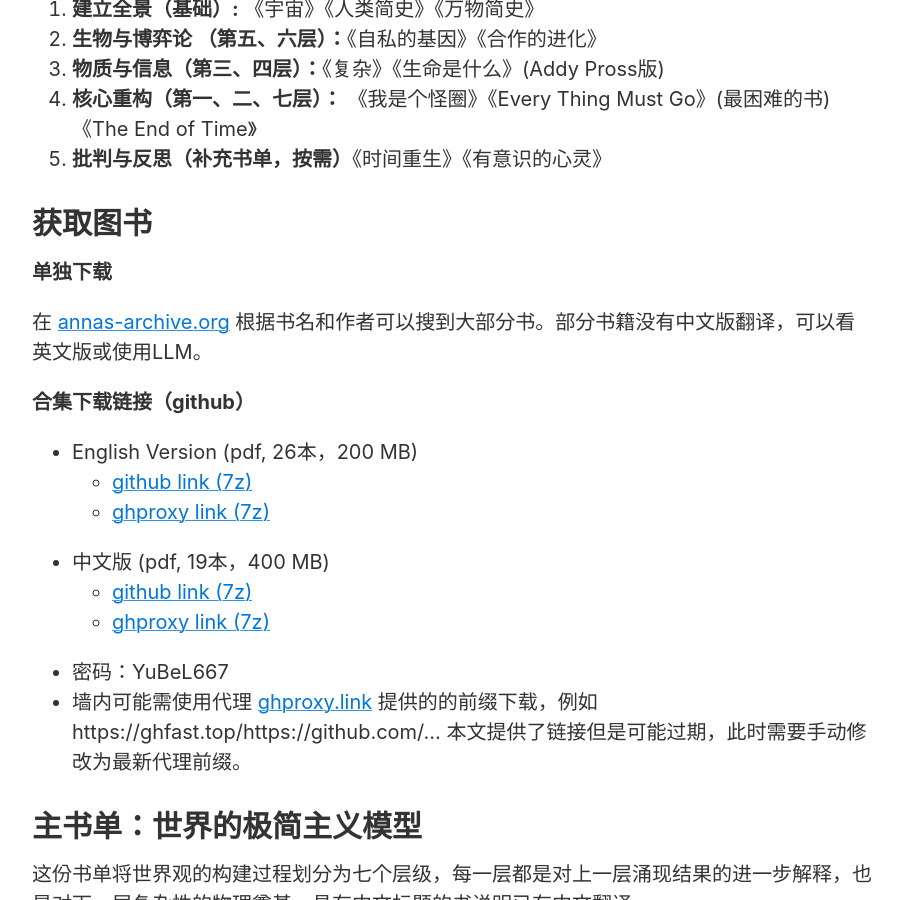
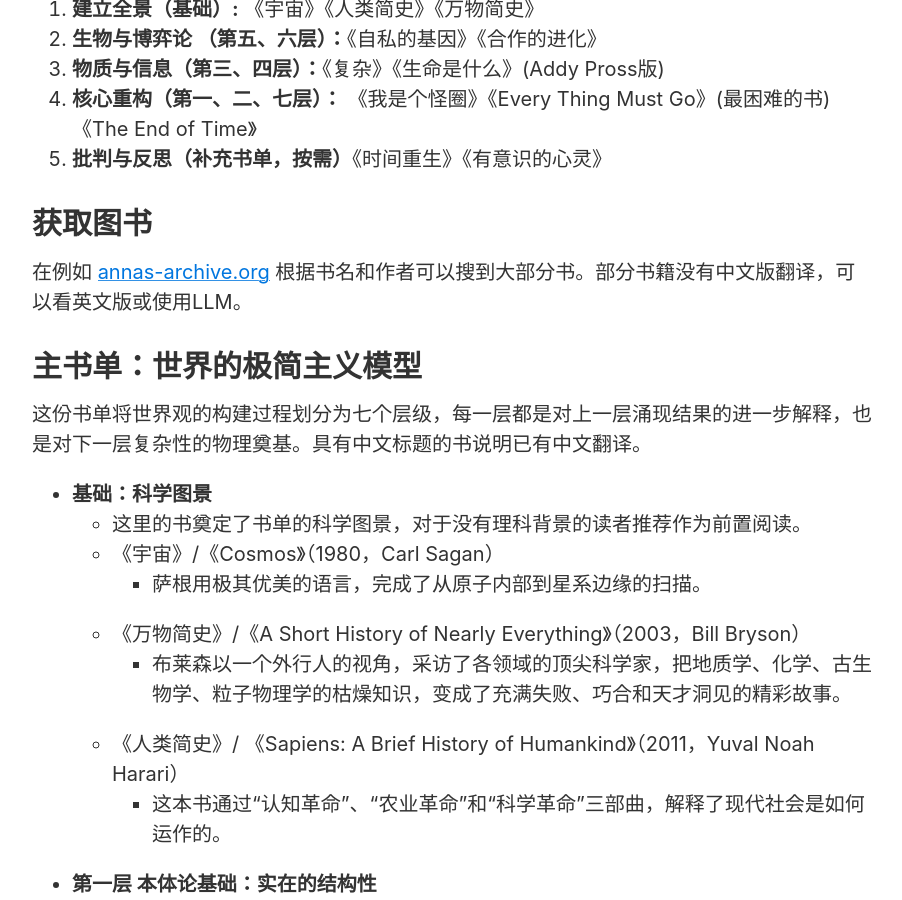
Before and after one commit to yubel667/yubel667.github.io, a Jekyll site: the page built from _posts/2025-12-19-mie-booklist.md, in a window 1280 px wide and 900 px high, scrolled down 1091 px. Shown: the whole window, without its empty margins (188-1090 px from the left). Built offline with Jekyll 4.4.1, drawn with Linux system fonts in a browser that asks for light colours.

Commit message:
remove link

```diff
--- a/_posts/2025-12-19-mie-booklist.md
+++ b/_posts/2025-12-19-mie-booklist.md
@@ -34,19 +34,7 @@ minutes: 15
 
 ## 获取图书
 
-**单独下载**
-
-在 [annas-archive.org](https://annas-archive.org/) 根据书名和作者可以搜到大部分书。部分书籍没有中文版翻译，可以看英文版或使用LLM。
-
-**合集下载链接（github）**
-- English Version (pdf, 26本，200 MB)
-  - [github link (7z)](https://github.com/yubel667/static-files/releases/download/mie-booklist/English.7z)
-  - [ghproxy link (7z)](https://ghfast.top/https://github.com/yubel667/static-files/releases/download/mie-booklist/English.7z)
-- 中文版 (pdf, 19本，400 MB)
-  - [github link (7z)](https://github.com/yubel667/static-files/releases/download/mie-booklist/Chinese.7z)
-  - [ghproxy link (7z)](https://ghfast.top/https://github.com/yubel667/static-files/releases/download/mie-booklist/Chinese.7z)
-- 密码：YuBeL667
-- 墙内可能需使用代理 [ghproxy.link](https://ghproxy.link) 提供的的前缀下载，例如 https://ghfast.top/https://github.com/... 本文提供了链接但是可能过期，此时需要手动修改为最新代理前缀。
+在例如 [annas-archive.org](https://annas-archive.org/) 根据书名和作者可以搜到大部分书。部分书籍没有中文版翻译，可以看英文版或使用LLM。
 
 ## 主书单：世界的极简主义模型
 
```
